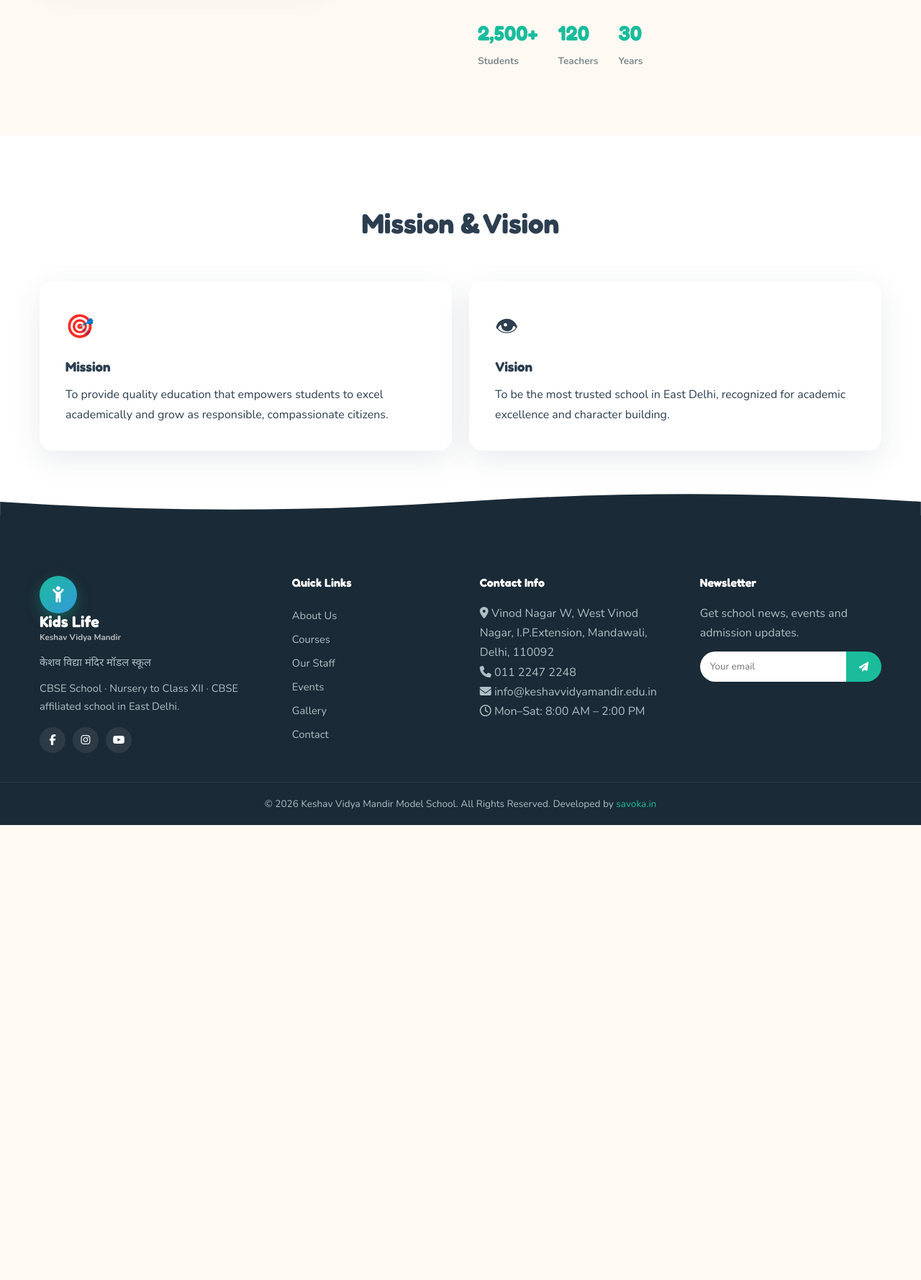
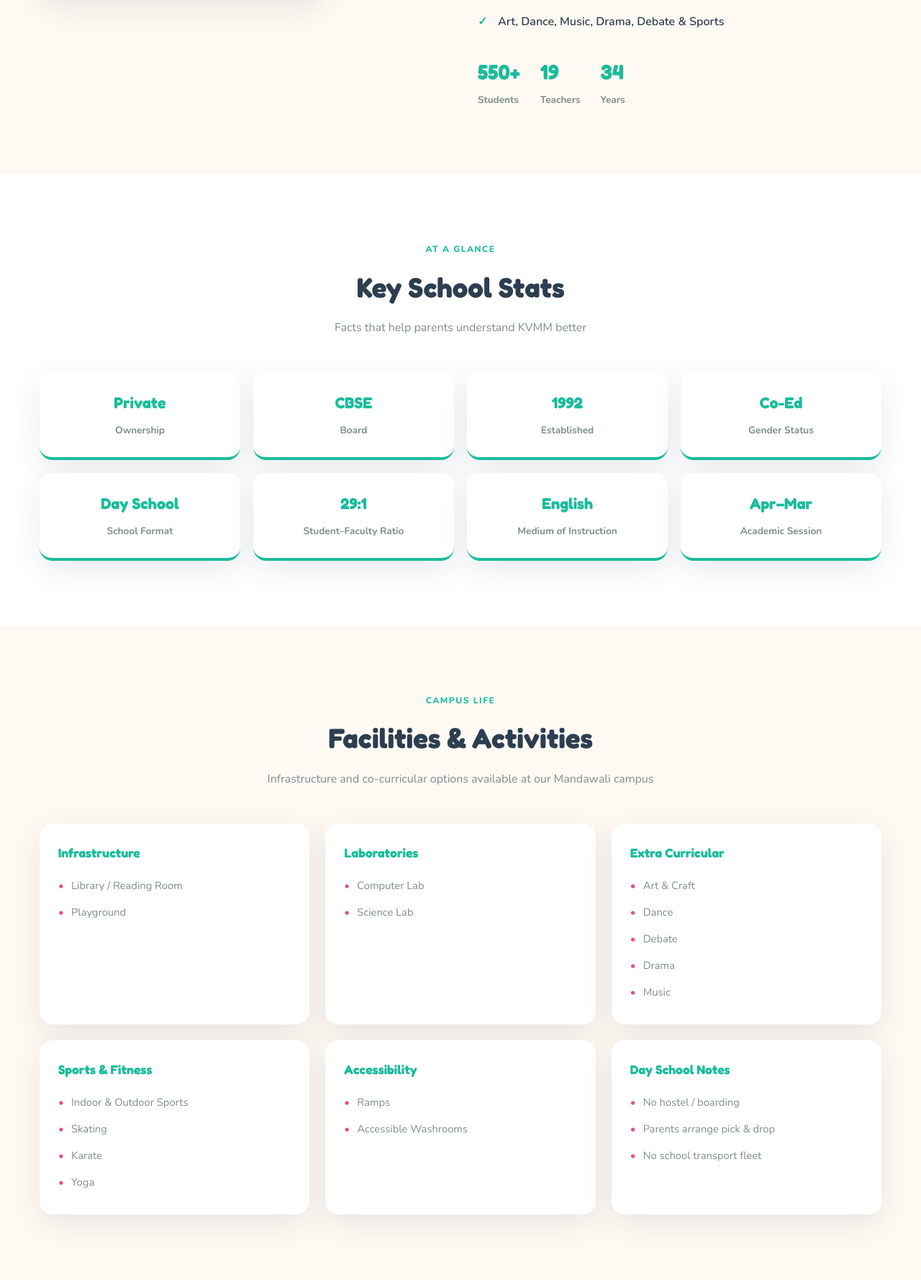
Before and after one commit to deepj2013/demo, a PHP site: page /about.html in a window 1280 px wide. Shown: the part 976-2754 px from the top of the page at 72% size. Before the commit the page ends 2122 px from the top, so only its background shows below. Run offline with PHP 8.4, Linux system fonts and the light colour scheme.

Commit message:
Update Keshav Vidya Mandir demo with UniApply school details.
Sync address, contact, grades, facilities, and admission info so the site matches the real CBSE day school profile.

Co-authored-by: Cursor <cursoragent@cursor.com>

```diff
--- a/keshav-vidya-mandir/about.html
+++ b/keshav-vidya-mandir/about.html
@@ -16,7 +16,7 @@
     <div class="container top-bar-inner">
       <div class="top-left">
         <span><i class="fa-solid fa-phone"></i> 011 2247 2248</span>
-        <span><i class="fa-solid fa-envelope"></i> info@keshavvidyamandir.edu.in</span>
+        <span><i class="fa-solid fa-envelope"></i> kvm.delhi92@gmail.com</span>
         <span><i class="fa-regular fa-clock"></i> Mon–Sat: 8:00 AM – 2:00 PM</span>
       </div>
       <div class="top-social">
@@ -58,19 +58,55 @@
       <span class="eyebrow">Who We Are</span>
       <h2>Keshav Vidya Mandir Model School</h2>
       <p class="hindi">केशव विद्या मंदिर मॉडल स्कूल</p>
-      <p>Established as a leading CBSE school in East Delhi, we nurture young minds from Nursery to Class XII with quality academics, values and joyful activity-based learning. Our motto: <em>विद्या ददाति विनयम्</em> — Knowledge Bestows Humility.</p>
+      <p>Keshav Vidya Mandir Model School (KVMM) is a private, co-educational CBSE day school at A-160, Vinod Nagar, Mandawali, East Delhi. Established in <strong>1992</strong>, we nurture children from <strong>Nursery to Class 8</strong> with English-medium instruction and a caring urban campus environment. Our motto: <em>विद्या ददाति विनयम्</em> — Knowledge Bestows Humility.</p>
       <ul class="check-list">
-        <li>CBSE Affiliated · Nursery to Class XII</li>
-        <li>Experienced & Qualified Faculty</li>
-        <li>Modern Labs, Library & Sports Facilities</li>
-        <li>Smart Classrooms with Digital Learning</li>
-        <li>Holistic Development — Academics, Sports & Arts</li>
+        <li>CBSE Affiliated · Nursery to Class 8</li>
+        <li>Private Co-Ed Day School · Urban Campus</li>
+        <li>English Medium · Session April to March</li>
+        <li>Library, Playground, Computer & Science Labs</li>
+        <li>Art, Dance, Music, Drama, Debate & Sports</li>
       </ul>
       <div class="stat-row">
-        <div><strong data-count="2500" data-suffix="+">0</strong><span>Students</span></div>
-        <div><strong data-count="120">0</strong><span>Teachers</span></div>
-        <div><strong data-count="30">0</strong><span>Years</span></div>
+        <div><strong data-count="550" data-suffix="+">0</strong><span>Students</span></div>
+        <div><strong data-count="19">0</strong><span>Teachers</span></div>
+        <div><strong data-count="34">0</strong><span>Years</span></div>
       </div>
+    </div>
+  </div>
+</section>
+<section class="section alt">
+  <div class="container">
+    <div class="section-head fade-up">
+      <span class="eyebrow">At a Glance</span>
+      <h2>Key School Stats</h2>
+      <p>Facts that help parents understand KVMM better</p>
+    </div>
+    <div class="stats-cards">
+      <div class="stat-card fade-up"><strong>Private</strong><span>Ownership</span></div>
+      <div class="stat-card fade-up"><strong>CBSE</strong><span>Board</span></div>
+      <div class="stat-card fade-up"><strong>1992</strong><span>Established</span></div>
+      <div class="stat-card fade-up"><strong>Co-Ed</strong><span>Gender Status</span></div>
+      <div class="stat-card fade-up"><strong>Day School</strong><span>School Format</span></div>
+      <div class="stat-card fade-up"><strong>29:1</strong><span>Student–Faculty Ratio</span></div>
+      <div class="stat-card fade-up"><strong>English</strong><span>Medium of Instruction</span></div>
+      <div class="stat-card fade-up"><strong>Apr–Mar</strong><span>Academic Session</span></div>
+    </div>
+  </div>
+</section>
+<section class="section">
+  <div class="container">
+    <div class="section-head fade-up">
+      <span class="eyebrow">Campus Life</span>
+      <h2>Facilities & Activities</h2>
+      <p>Infrastructure and co-curricular options available at our Mandawali campus</p>
+    </div>
+    <div class="facilities-grid">
+      <article class="facility-card fade-up"><h3>Infrastructure</h3><ul><li>Library / Reading Room</li><li>Playground</li></ul></article>
+      <article class="facility-card fade-up"><h3>Laboratories</h3><ul><li>Computer Lab</li><li>Science Lab</li></ul></article>
+      <article class="facility-card fade-up"><h3>Extra Curricular</h3><ul><li>Art & Craft</li><li>Dance</li><li>Debate</li><li>Drama</li><li>Music</li></ul></article>
+      <article class="facility-card fade-up"><h3>Sports & Fitness</h3><ul><li>Indoor & Outdoor Sports</li><li>Skating</li><li>Karate</li><li>Yoga</li></ul></article>
+      <article class="facility-card fade-up"><h3>Accessibility</h3><ul><li>Ramps</li><li>Accessible Washrooms</li></ul></article>
+      <article class="facility-card fade-up"><h3>Day School Notes</h3><ul><li>No hostel / boarding</li><li>Parents arrange pick & drop</li><li>No school transport fleet</li></ul></article>
     </div>
   </div>
 </section>
@@ -78,8 +114,8 @@
   <div class="container">
     <div class="section-head fade-up"><h2>Mission & Vision</h2></div>
     <div class="mission-row">
-      <div class="mission-card fade-up"><div class="m-icon">🎯</div><h3>Mission</h3><p>To provide quality education that empowers students to excel academically and grow as responsible, compassionate citizens.</p></div>
-      <div class="mission-card fade-up"><div class="m-icon">👁</div><h3>Vision</h3><p>To be the most trusted school in East Delhi, recognized for academic excellence and character building.</p></div>
+      <div class="mission-card fade-up"><div class="m-icon">🎯</div><h3>Mission</h3><p>To provide quality CBSE education from Nursery to Class 8 that helps every child grow academically, creatively and as a responsible citizen of East Delhi.</p></div>
+      <div class="mission-card fade-up"><div class="m-icon">👁</div><h3>Vision</h3><p>To remain a trusted neighbourhood day school in Mandawali–Vinod Nagar, known for caring teachers, joyful learning and strong foundational education.</p></div>
     </div>
   </div>
 </section></main>
@@ -92,7 +128,7 @@
         <span class="logo-text"><strong>Kids Life</strong><small>Keshav Vidya Mandir</small></span>
       </a>
       <p class="hindi">केशव विद्या मंदिर मॉडल स्कूल</p>
-      <p>CBSE School · Nursery to Class XII · CBSE affiliated school in East Delhi.</p>
+      <p>Private CBSE Day School · Co-Ed · Nursery to Class 8 · Mandawali, East Delhi.</p>
       <div class="footer-social">
         <a href="#"><i class="fa-brands fa-facebook-f"></i></a>
         <a href="#"><i class="fa-brands fa-instagram"></i></a>
@@ -110,9 +146,9 @@
     </div>
     <div>
       <h4>Contact Info</h4>
-      <p><i class="fa-solid fa-location-dot"></i> Vinod Nagar W, West Vinod Nagar, I.P.Extension, Mandawali, Delhi, 110092</p>
+      <p><i class="fa-solid fa-location-dot"></i> A-160, Vinod Nagar, Mandawali, East Delhi, 110092</p>
       <p><i class="fa-solid fa-phone"></i> 011 2247 2248</p>
-      <p><i class="fa-solid fa-envelope"></i> info@keshavvidyamandir.edu.in</p>
+      <p><i class="fa-solid fa-envelope"></i> kvm.delhi92@gmail.com</p>
       <p><i class="fa-regular fa-clock"></i> Mon–Sat: 8:00 AM – 2:00 PM</p>
     </div>
     <div>
--- a/keshav-vidya-mandir/css/style.css
+++ b/keshav-vidya-mandir/css/style.css
@@ -230,12 +230,30 @@ ul{list-style:none}
 .fade-up{opacity:0;transform:translateY(28px);transition:opacity .6s ease,transform .6s ease}
 .fade-up.visible{opacity:1;transform:none}
 
+/* Key stats & facilities (About) */
+.stats-cards{display:grid;grid-template-columns:repeat(4,1fr);gap:18px}
+.stat-card{background:#fff;border-radius:var(--radius);padding:24px 16px;text-align:center;box-shadow:var(--shadow);border-bottom:4px solid var(--teal)}
+.stat-card strong{display:block;font-family:var(--display);font-size:1.35rem;color:var(--teal);margin-bottom:6px}
+.stat-card span{font-size:.85rem;color:var(--muted);font-weight:700}
+.facilities-grid{display:grid;grid-template-columns:repeat(3,1fr);gap:22px}
+.facility-card{background:#fff;border-radius:var(--radius);padding:26px;box-shadow:var(--shadow)}
+.facility-card h3{font-family:var(--display);font-size:1.1rem;margin-bottom:12px;color:var(--teal)}
+.facility-card li{padding:6px 0 6px 18px;position:relative;font-size:.92rem;color:var(--muted)}
+.facility-card li::before{content:'•';position:absolute;left:0;color:var(--pink);font-weight:900}
+.docs-grid{display:grid;grid-template-columns:repeat(5,1fr);gap:16px}
+.doc-card{background:#fff;border-radius:var(--radius);padding:22px 14px;text-align:center;box-shadow:var(--shadow);display:flex;flex-direction:column;align-items:center;gap:10px}
+.doc-card i{width:48px;height:48px;border-radius:50%;background:rgba(26,188,156,.12);color:var(--teal);display:grid;place-items:center;font-size:1.1rem}
+.doc-card span{font-weight:700;font-size:.88rem}
+.form-note{color:var(--muted);font-size:.9rem;margin-bottom:16px}
+
 /* Responsive */
 @media(max-width:1024px){
   .services-grid,.staff-grid,.products-grid{grid-template-columns:repeat(2,1fr)}
   .camps-grid,.portfolio-grid{grid-template-columns:repeat(2,1fr)}
   .footer-grid{grid-template-columns:1fr 1fr}
   .blog-home-grid.three{grid-template-columns:1fr 1fr}
+  .stats-cards,.facilities-grid{grid-template-columns:repeat(2,1fr)}
+  .docs-grid{grid-template-columns:repeat(3,1fr)}
 }
 @media(max-width:768px){
   .menu-toggle{display:flex}
@@ -245,7 +263,7 @@ ul{list-style:none}
   .header-cta{display:none}
   .main-header-inner{position:relative;flex-wrap:wrap}
   .services{margin-top:0;padding-top:60px}
-  .services-grid,.camps-grid,.portfolio-grid,.staff-grid,.products-grid,.about-layout,.mission-row,.contact-layout,.blog-home-grid,.blog-home-grid.three,.footer-grid{grid-template-columns:1fr}
+  .services-grid,.camps-grid,.portfolio-grid,.staff-grid,.products-grid,.about-layout,.mission-row,.contact-layout,.blog-home-grid,.blog-home-grid.three,.footer-grid,.stats-cards,.facilities-grid,.docs-grid{grid-template-columns:1fr}
   .blog-home-card{grid-template-columns:1fr}
   .event-row{flex-wrap:wrap}
   .event-row .btn{margin-left:0}
```
Also changed, not shown: keshav-vidya-mandir/blog.html (+4 -4 lines), keshav-vidya-mandir/contact.html (+35 -12 lines), keshav-vidya-mandir/courses.html (+8 -8 lines), keshav-vidya-mandir/events.html (+4 -4 lines), keshav-vidya-mandir/gallery.html (+4 -4 lines), keshav-vidya-mandir/index.html (+12 -12 lines), keshav-vidya-mandir/teachers.html (+5 -5 lines).
